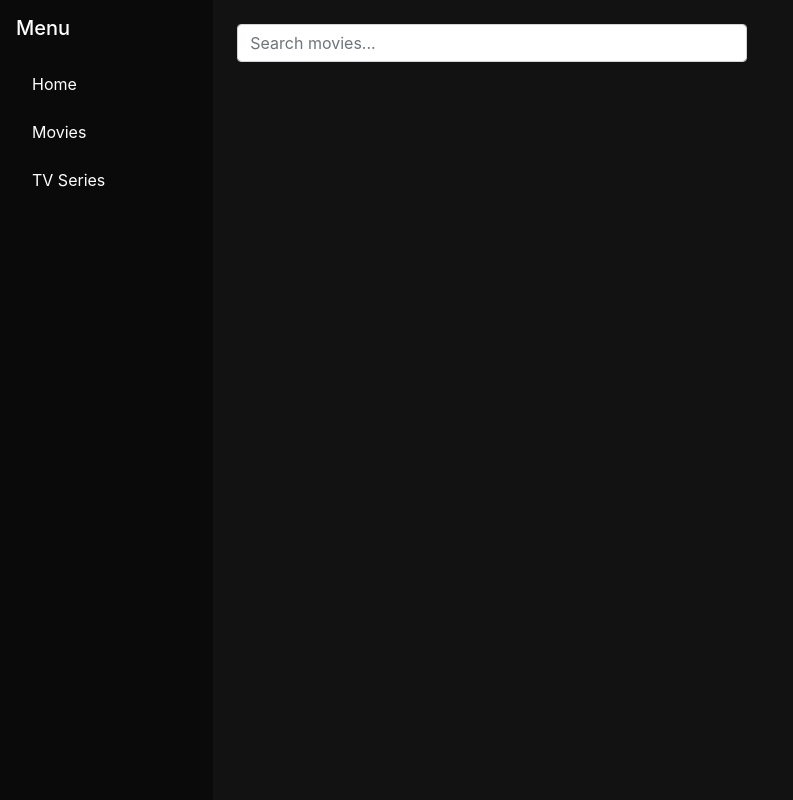
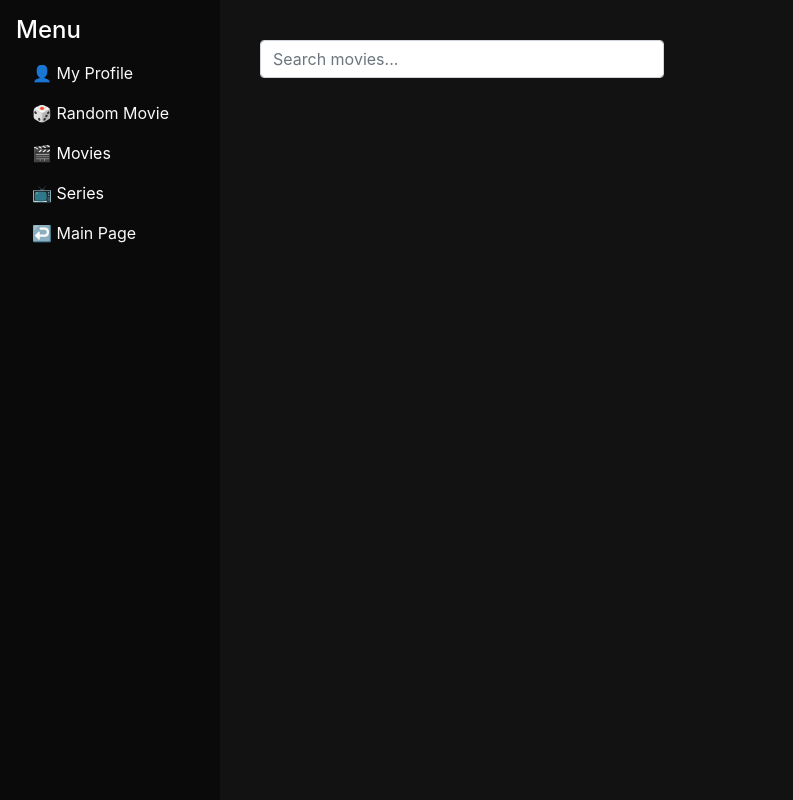
Before and after one commit to 7143cmd/Django-watchlist-film-with-api-connection-and-authorization, a Django app: page /search/1/ in a window 1280 px wide. Shown: the whole page, without its empty margins (0-793 px from the left). Run offline with Django 5.2, Linux system fonts and the light colour scheme; a user stored in the database is signed in; data that the repository does not hold is empty; some libraries are stand-ins or nearby versions.

Commit message:
minor changes

```diff
--- a/main/templates/base.html
+++ b/main/templates/base.html
@@ -9,8 +9,36 @@
     <link rel="stylesheet" href="{% static 'style.css' %}">
 
     <link rel="icon" href="{% static 'favicon.ico' %}">
+
 </head>
 <body>
-{% block content %}{% endblock %}
+<div class="d-flex">
+
+    <!-- SIDEBAR -->
+    <div class="bg-dark text-white p-3" style="width: 220px; min-height: 100vh;">
+        <h4>Menu</h4>
+        <ul class="nav flat-column">
+            <a href="#" class="nav-link text-light">👤 My Profile</a>
+            <li class="nav-item">
+                <a href="/random" class="nav-link text-light">🎲 Random Movie</a>
+            </li>
+            <li class="nav-item">
+                <a href="/movies/" class="nav-link text-white">🎬 Movies</a>
+            </li>
+            <li class="nav-item">
+                <a href="/series/" class="nav-link text-white">📺 Series</a>
+            </li>
+            <li class="nav-item">
+                <a href="/" class="nav-link text-light">↩️ Main Page</a>
+            </li>
+        </ul>
+    </div>
+
+    <!-- CONTENT -->
+    <div class="flex-grow-1 p-3">
+        {% block content %}{% endblock %}
+    </div>
+
+</div>
 </body>
 </html>
--- a/main/templates/main/search.html
+++ b/main/templates/main/search.html
@@ -4,22 +4,6 @@
 
 <div class="container-fluid">
     <div class="row">
-
-        <!-- 🔍 Sidebar -->
-        <div class="col-md-2 bg-dark text-white min-vh-100 p-3">
-            <h5 class="mb-4">Menu</h5>
-            <ul class="nav flex-column">
-                <li class="nav-item mb-2">
-                    <a href="/" class="nav-link text-white">Home</a>
-                </li>
-                <li class="nav-item mb-2">
-                    <a href="/movies/" class="nav-link text-white">Movies</a>
-                </li>
-                <li class="nav-item mb-2">
-                    <a href="/series/" class="nav-link text-white">TV Series</a>
-                </li>
-            </ul>
-        </div>
 
         <!-- 🎬 Main Content -->
         <div class="col-md-10 p-4">
```
Also changed, not shown: main/templates/main/index.html (+0 -17 lines).
